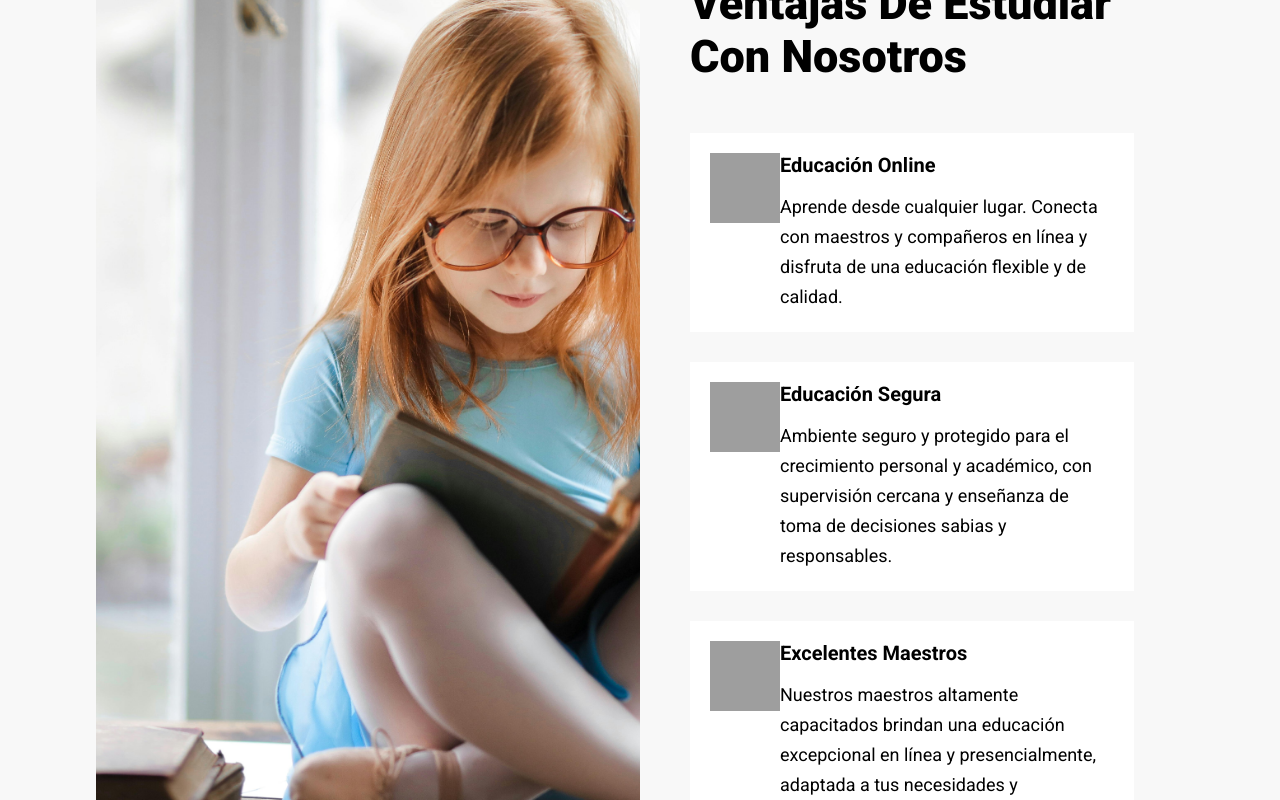
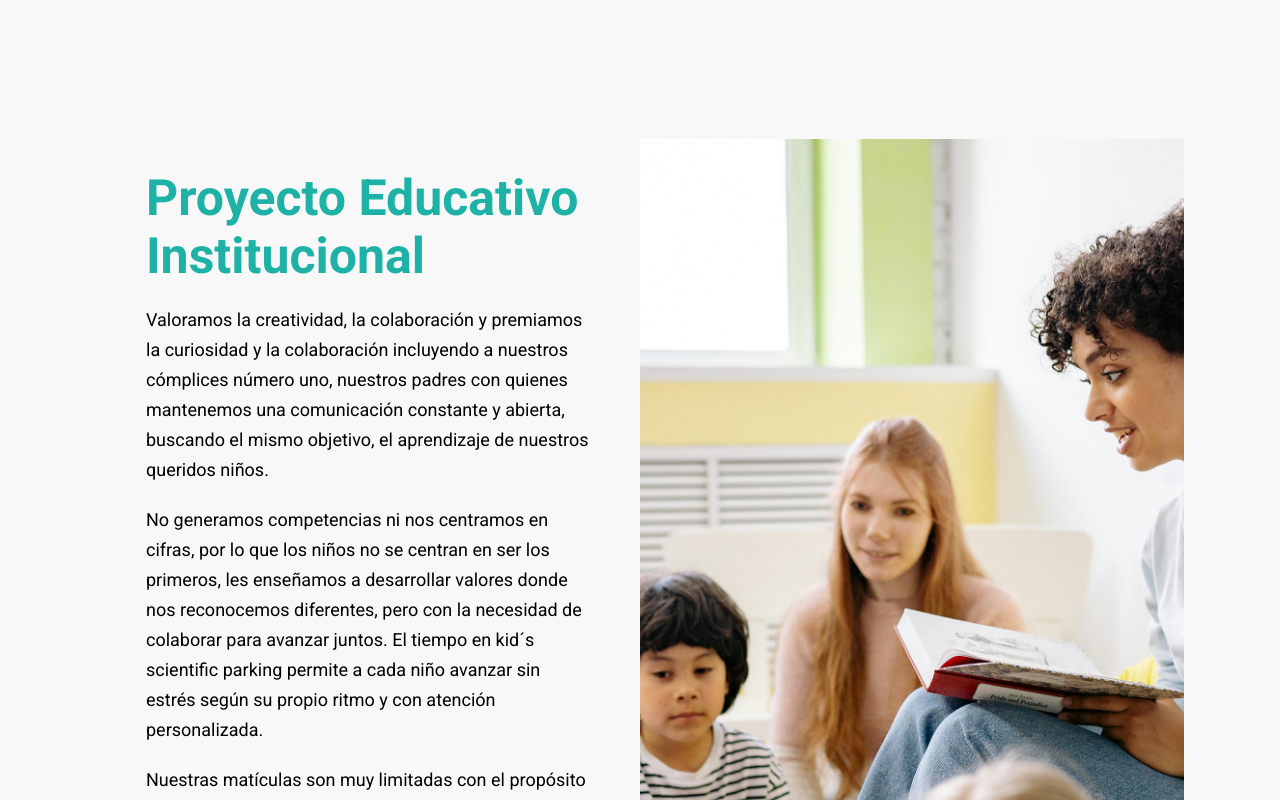
Before and after one commit to Chrisnewgear/KSPSchoolProject, a React (Create React App) app: page /about in a window 1280 px wide. Shown: the part 820-1620 px from the top of the page. Built offline with nearby package versions, Linux system fonts and the light colour scheme; grey boxes are pictures that could not be loaded.

Commit message:
SE AGREGA TEXTOS

```diff
--- a/src/Components/About/About.jsx
+++ b/src/Components/About/About.jsx
@@ -2,11 +2,13 @@ import React from 'react'
 import Back from '../../Components/Common/Back/Back'
 import AboutCard from '../../Components/About/AboutCard'
 import WspButton from '../WhatsappButton/WspButton'
+import Nosotros from '../../Components/About/Nosotros'
 
 const About = () => {
   return (
     <>
       <Back title = 'Nosotros'/>
+      <Nosotros />
       <AboutCard />
       <WspButton />
     </>
--- /dev/null
+++ b/src/Components/About/Nosotros.jsx
@@ -0,0 +1,24 @@
+import React from 'react'
+import Title from '../Common/Heading/title/Title'
+
+const Nosotros = () => {
+  return (
+    <>
+      <section className='nosotros'>
+        <div className="container flexSB">
+          <div className="left row">
+            <h2>Proyecto Educativo Institucional</h2>
+            <p>Valoramos la creatividad, la colaboración y premiamos la curiosidad y la colaboración incluyendo a nuestros cómplices número uno, nuestros padres con quienes mantenemos una comunicación constante y abierta, buscando el mismo objetivo, el aprendizaje de nuestros queridos niños.</p>
+            <p>No generamos competencias ni nos centramos en cifras, por lo que los niños no se centran en ser los primeros, les enseñamos a desarrollar valores donde nos reconocemos diferentes, pero con la necesidad de colaborar para avanzar juntos. El tiempo en kid´s scientific parking permite a cada niño avanzar sin estrés según su propio ritmo y con atención personalizada.</p>
+            <p>Nuestras matículas son muy limitadas con el propósito de brindar una educación cien por ciento personalizada. Nuestros queridos maestros de arte, música, nuestra maestra nativa de inglés elevan sus clases al juego y la diversión, como consecuencia los niños mantienen una relación afectiva con quienes les educan y comparten los mismos principios y objetivos de vida.</p>
+          </div>
+          <div className="right row">
+            <img src="/images/nosotros.jpg" alt="" />
+          </div>
+        </div>
+      </section>
+    </>
+  )
+}
+
+export default Nosotros
--- a/src/Components/About/about.css
+++ b/src/Components/About/about.css
@@ -75,6 +75,45 @@
   font-weight: 500;
 }
 
+/****************Nosotros***************/
+.nosotros{
+  height: auto;
+  margin-top: 780px;
+}
+
+.nosotros #heading{
+  text-align: left;
+  padding: 0;
+}
+
+.nosotros .right img{
+  width: 100%;
+  height: 100%;
+  object-fit: cover;
+}
+
+.nosotros .left{
+  padding: 80px 50px;
+}
+
+.nosotros .left h2{
+  color: #1eb2a6;
+  margin-bottom: 20px;
+  margin-top: -50px;
+  font-size: 50px;
+}
+
+.nosotros .left p{
+  margin-bottom: 20px;
+}
+
+@media screen and (max-width: 768px) {
+  .nosotros{
+    margin-top: 30px;
+  }
+}
+
+
 @media screen and (max-width: 768px){
   .aboutHome{
     margin-top: -20%;
--- a/src/Components/Allcourses/CourseHome.jsx
+++ b/src/Components/Allcourses/CourseHome.jsx
@@ -2,13 +2,15 @@ import React from 'react'
 import Back from '../../Components/Common/Back/Back'
 import CoursesCards from './CoursesCards'
 import OnlineCourses from './OnlineCourses'
+import Metodologia from './Metdologia'
 import WspButton from '../WhatsappButton/WspButton'
 
 const CourseHome = () => {
   return (
     <>
       <Back title = 'Nuestra Metodología'/>
-      <CoursesCards title = 'Nuestra Metodología'/>
+      {/* <CoursesCards title = 'Nuestra Metodología'/> */}
+      <Metodologia />
       <OnlineCourses />
       <WspButton />
     </>
--- /dev/null
+++ b/src/Components/Allcourses/Metdologia.jsx
@@ -0,0 +1,23 @@
+import React from 'react'
+
+
+const Metdologia = () => {
+  return (
+    <>
+      <section className='metodologia'>
+        <div className="container flexSB">
+          <div className="left row">
+            <img src="/images/nosotros.jpg" alt="" />
+          </div>
+          <div className="right row">
+            <h2>Metodologia de trabajo</h2>
+            <p>Diseñamos nuestras clases para atraer y cautivar la atención de los niños más que llenar libros y cumplir con un currículo obsoleto en el que se limita a los niños a aprender lo que se piensa que es de acuerdo a su edad, sin embargo, hemos comprobado que los niños desarrollan su curiosidad del mundo que les rodea, de forma creativa.</p>
+            <p>Nuestra metodología de trabajo se basa en un enfoque centrado en el estudiante, donde fomentamos el aprendizaje activo y la participación en clase. Utilizamos una variedad de técnicas de enseñanza innovadoras, como el aprendizaje cooperativo, la resolución de problemas y la enseñanza basada en proyectos, para promover el pensamiento crítico y la creatividad. Además, nos enfocamos en la evaluación continua y el retroalimentación constante para asegurar que cada estudiante esté progresando y alcanzando su máximo potencial.</p>
+          </div>
+        </div>
+      </section>
+    </>
+  )
+}
+
+export default Metdologia
--- a/src/Components/Allcourses/OnlineCourses.jsx
+++ b/src/Components/Allcourses/OnlineCourses.jsx
@@ -7,7 +7,7 @@ const OnlineCourses = () => {
     <>
       <section className='online'>
         <div className="container">
-          <Title subtitle="Asignaturas" title="Todas las asignaturas"/>
+          <Title subtitle="Asignaturas Impartidas" title="Todas las asignaturas"/>
 
           <div className="content grid3">
             {online.map((val) => (
--- a/src/Components/Allcourses/courses.css
+++ b/src/Components/Allcourses/courses.css
@@ -141,3 +141,41 @@
 .online .box:hover .show a{
   color: #fff;
 }
+
+/****************METODOLOGIA***************/
+.metodologia{
+  height: auto;
+  margin-top: 780px;
+}
+
+.metodologia #heading{
+  text-align: left;
+  padding: 0;
+}
+
+.metodologia .left img{
+  width: 100%;
+  height: 100%;
+  object-fit: cover;
+}
+
+.metodologia .right{
+  padding: 80px 50px;
+}
+
+.metodologia .right h2{
+  color: #1eb2a6;
+  margin-bottom: 20px;
+  margin-top: -50px;
+  font-size: 50px;
+}
+
+.metodologia .right p{
+  margin-bottom: 20px;
+}
+
+@media screen and (max-width: 768px) {
+  .metodologia{
+    margin-top: 30px;
+  }
+}
```
Also changed, not shown: public/images/nosotros.jpg (added), 1 other file (tests, documents, lock files or other folders).
